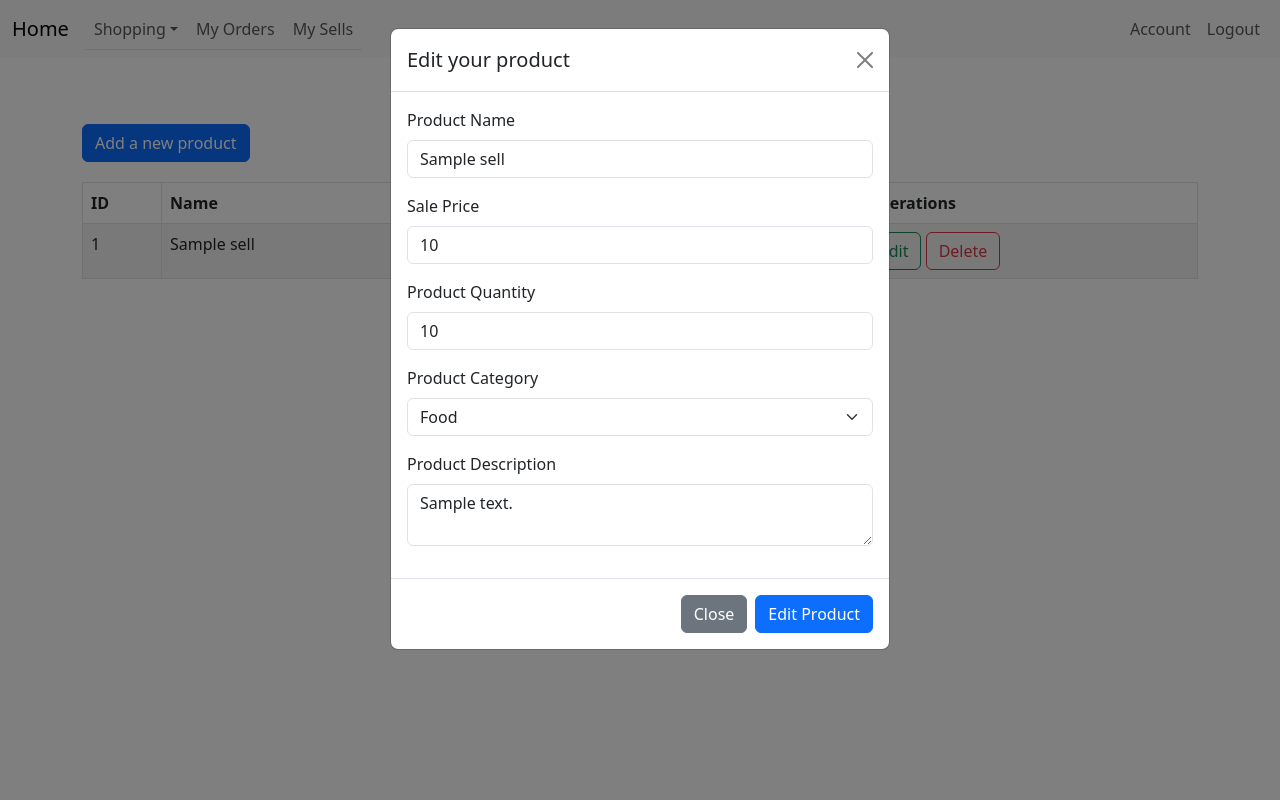
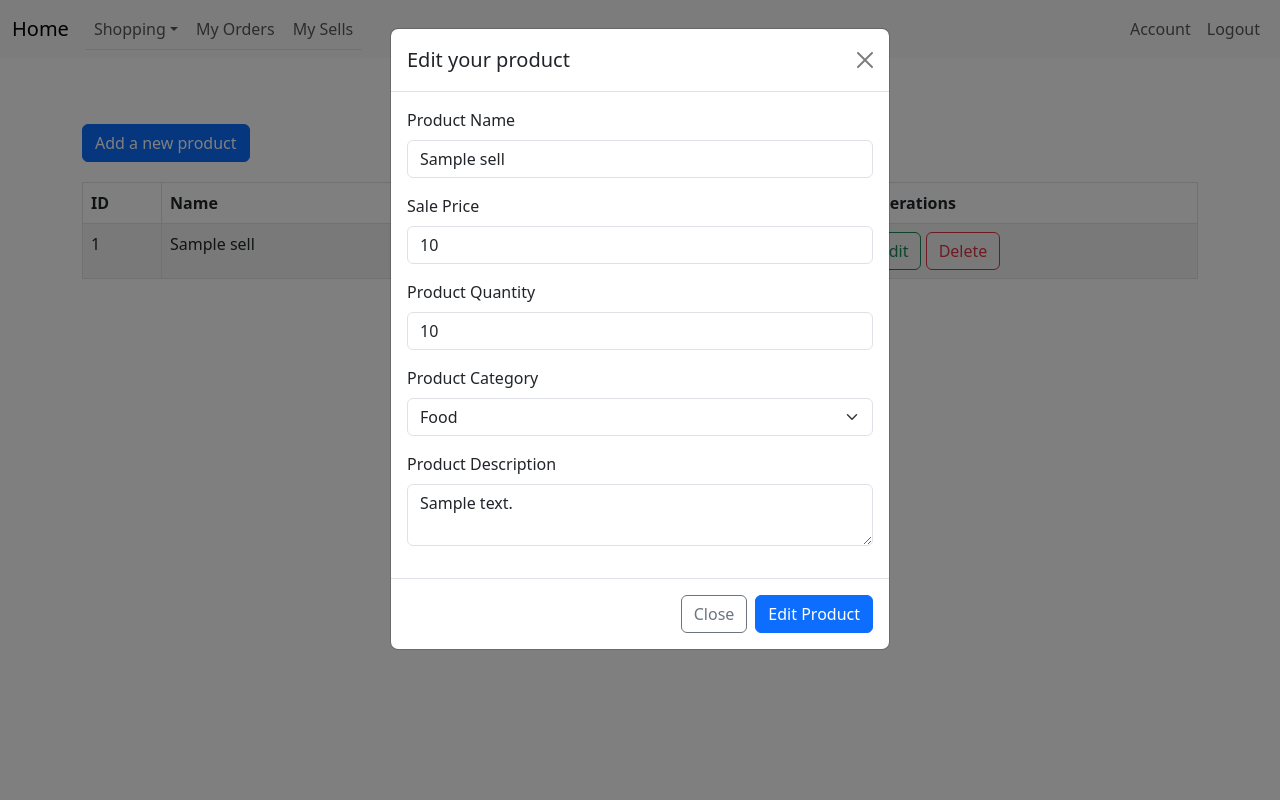
Before and after one commit to Erica233/ShoppingWeb, a PHP site: page /sells.php in a window 1280 px wide, after a click on "Edit". Run offline with PHP 8.4, Linux system fonts and the light colour scheme; the visitor is signed in with stand-in values (Sample User, id 1); tables that the repository leaves empty or names only in its code hold one stand-in row (values such as "Sample post").

Commit message:
update button

```diff
--- a/addProduct.php
+++ b/addProduct.php
@@ -79,7 +79,7 @@ flash();
                 <textarea class="form-control" aria-label="With textarea" name="description" required></textarea>
             </div>
         </div>
-        <a class="btn btn-secondary" href="sells.php">Back</a>
+        <a class="btn btn-outline-secondary" href="sells.php">Back</a>
         <input type="hidden" name="csrfToken" value="<?= $_SESSION['csrfToken'] ?>">
         <button type="submit" class="btn btn-primary" name="addProduct" value="Add Product">Add Product</button>
     </form>
--- a/crudModal.php
+++ b/crudModal.php
@@ -55,7 +55,7 @@
                     </div>
                 </div>
                 <div class="modal-footer">
-                    <button type="button" class="btn btn-secondary" data-bs-dismiss="modal">Close</button>
+                    <button type="button" class="btn btn-outline-secondary" data-bs-dismiss="modal">Close</button>
                     <input type="hidden" name="csrfToken" value="<?= $_SESSION['csrfToken'] ?>">
                     <button type="submit" class="btn btn-primary" name="editProduct" value="Edit Product">Edit Product
                     </button>
@@ -122,7 +122,7 @@
                     </div>
                 </div>
                 <div class="modal-footer">
-                    <button type="button" class="btn btn-secondary" data-bs-dismiss="modal">Cancel</button>
+                    <button type="button" class="btn btn-outline-secondary" data-bs-dismiss="modal">Cancel</button>
                     <input type="hidden" name="csrfToken" value="<?= $_SESSION['csrfToken'] ?>">
                     <button type="submit" class="btn btn-danger" name="deleteProduct" value="Delete Product">Confirm
                     </button>
```
